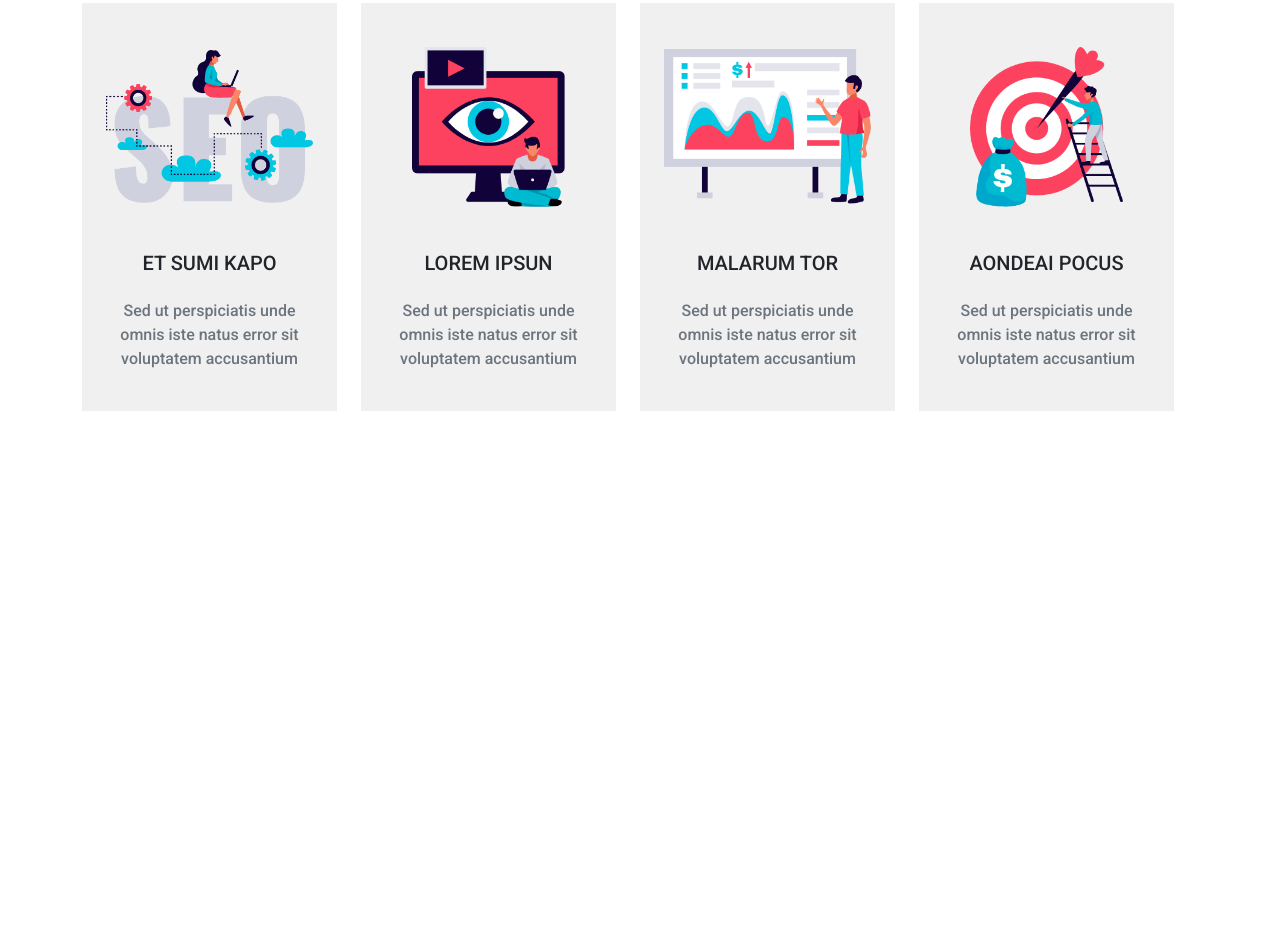
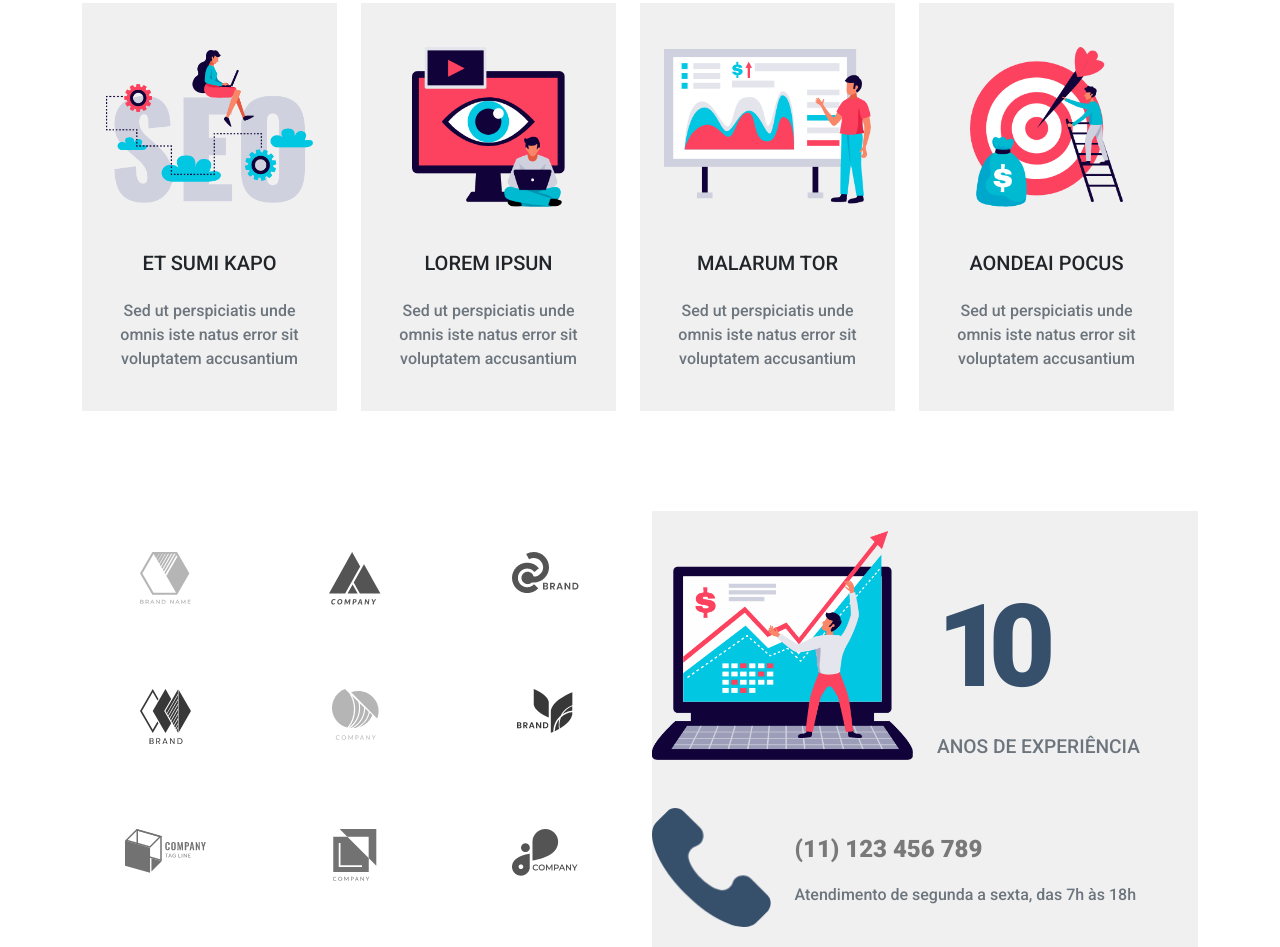
Before and after one commit to marcofcp/maikel_neris, a plain HTML site: page index.html in a window 1280 px wide. Shown: the part 1450-2397 px from the top of the page. Before the commit the page ends 1861 px from the top, so only its background shows below. Drawn offline with nearby package versions, Linux system fonts and the light colour scheme.

Commit message:
update
transform scale .imagem-marca

```diff
--- a/css/custom.css
+++ b/css/custom.css
@@ -49,3 +49,52 @@ body {
 .imagem-servico img {
     max-height: 160px;
 }
+
+.servicos {
+    margin-bottom: 100px;
+}
+
+/* MARCAS */
+
+.imagem-marca {
+    display: block;
+    text-align: center;
+    padding-top: 30px;
+    padding-bottom: 30px;
+    filter: grayscale(100%);
+    transition: 0.5s;
+}
+
+.imagem-marca:hover {
+    filter: grayscale(0);
+    transform: scale(1.3, 1.3);
+    border: none;
+}
+
+.experiencia {
+    text-transform: uppercase;
+    font-size: 1.2em;
+}
+
+.experiencia span {
+    display: block;
+    font-size: 6em;
+    font-weight: 900;
+    color: #364F6B;
+    letter-spacing: -15px;
+}
+
+.box-experiencia {
+    background-color: var(--cor-cinza);
+    padding-top: 20px;
+}
+
+.imagem-telefone {
+    padding-bottom: 20px;
+}
+
+#numero-atendimento {
+    font-size: 1.5em;
+    font-weight: 600;
+    color: #797979;
+}
--- a/css/responsive.css
+++ b/css/responsive.css
@@ -1,5 +1,26 @@
-@media screen and (max-width: 992px) {
+@media (max-width: 992px) {
     .section1 {
         margin-bottom: 50px;
     }
-  }
+    .servicos {
+        margin-bottom: 20px;
+    }
+}
+
+@media (max-width: 768px) {
+    .imagem-servico {
+        height: 120px;
+    }
+    .imagem-serviço img {
+        max-height: 120px;
+    }
+}
+
+@media (max-width: 576px) {
+    .imagem-marca {
+        filter: none;
+    }
+    .imagem-marca:hover {
+        transform: scale(1, 1);
+    }
+}
--- a/index.html
+++ b/index.html
@@ -132,8 +132,99 @@
             </div>
         </div>
     </div>
+    <!-- //SERVIÇOS -->
 
-    <!-- //SERVIÇOS -->
+   <!-- MARCAS -->
+
+    <div class="marcas">
+        <div class="container">
+            <div class="row">
+
+                <div class="col-md-6 align-self-center">
+                    <div class="row">
+                        <div class="col-sm-4 col-6">
+                            <div class="imagem-marca mb-4">
+                                <img src="images/logo1.png" alt="">
+                            </div>
+                        </div>
+                        <div class="col-sm-4 col-6">
+                            <div class="imagem-marca mb-4">
+                                <img src="images/logo2.png" alt="">
+                            </div>
+                        </div>
+                        <div class="col-sm-4 col-6">
+                            <div class="imagem-marca mb-4">
+                                <img src="images/logo3.png" alt="">
+                            </div>
+                        </div>
+                        <div class="col-sm-4 col-6">
+                            <div class="imagem-marca mb-4">
+                                <img src="images/logo4.png" alt="">
+                            </div>
+                        </div>
+                        <div class="col-sm-4 col-6">
+                                <div class="imagem-marca mb-4">
+                                    <img src="images/logo5.png" alt="">
+                                </div>
+                        </div>
+                        <div class="col-sm-4 col-6">
+                                <div class="imagem-marca mb-4">
+                                <img src="images/logo6.png" alt="">
+                            </div>
+                        </div>
+                        <div class="col-sm-4 col-6">
+                            <div class="imagem-marca mb-4">
+                                <img src="images/logo7.png" alt="">
+                            </div>
+                        </div>
+                        <div class="col-sm-4 col-6">
+                                <div class="imagem-marca mb-4">
+                                    <img src="images/logo8.png" alt="">
+                                </div>
+                        </div>
+                        <div class="col-sm-4 col-6">
+                            <div class="imagem-marca mb-4">
+                                <img src="images/logo9.png" alt="">
+                            </div>
+                        </div>
+                    </div>
+                </div>
+                <div class="col-md-6">
+
+                    <div class="box-experiencia align-self-center">
+                        <div class="row">
+                            <div class="col-sm-6 pb-5">
+                                <div class="imagem-clientes align-self-center">
+                                    <img src="images/clientes-img@2x.png" alt="" class="img-fluid">
+                                </div>
+                            </div>
+                            <div class="col-sm-6 align-self-center">
+                                <p class="text-secondary experiencia">
+                                    <span>10</span>
+                                    Anos de Experiência
+                                </p>
+                            </div>
+                        </div>
+                        <div class="row">
+                            <div class="col-sm-3 align-self-center">
+                                <div class="imagem-telefone">
+                                    <img src="images/phone@2x.png" alt="" class="img-fluid">
+                                </div>
+                            </div>
+                            <div class="col-sm-9 align-self-center">
+                                <p id="numero-atendimento">(11) 123 456 789</p>
+                                <p class="text-secondary">Atendimento de segunda a sexta, das 7h às 18h</p>
+                            </div>
+                        </div>
+                    </div>
+
+                </div>
+
+            </div>
+        </div>
+    </div>
+
+   <!-- //MARCAS -->
 
     <script src="https://cdn.jsdelivr.net/npm/bootstrap@5.1.3/dist/js/bootstrap.bundle.min.js" integrity="sha384-ka7Sk0Gln4gmtz2MlQnikT1wXgYsOg+OMhuP+IlRH9sENBO0LRn5q+8nbTov4+1p" crossorigin="anonymous"></script>
 </body>
```
Also changed, not shown: images/clientes-img.png (added), images/clientes-img@2x.png (added).
